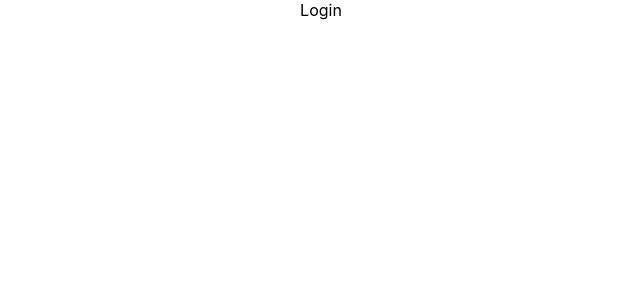
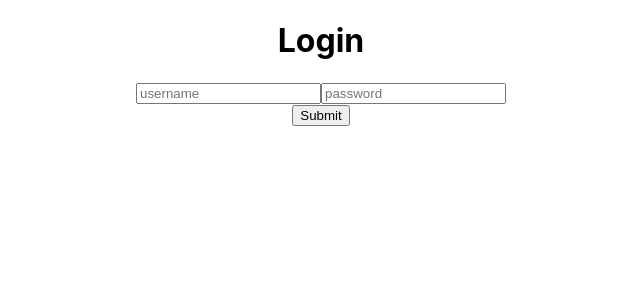
Before and after one commit to patkamon/exceed-coffee-front, a React (Create React App) app: page /login in a window 1280 px wide. Shown: the top 300 px of the page, without its empty margins (319-959 px from the left). Built offline with nearby package versions, Linux system fonts and the light colour scheme.

Commit message:
add-login

```diff
--- a/src/App.js
+++ b/src/App.js
@@ -6,12 +6,13 @@ import Login from './pages/Login';
 import Dashboard from './pages/Dashboard';
 import Queue from './pages/Queue';
 import Form from './pages/Form';
+import AuthProvider from './contexts/AuthProvider';
 
 function App() {
   return (
     <div className="App">
 
-
+      <AuthProvider>
         <Routes>
           <Route path="/home" element={<Home />} />
           <Route path="/login" element={<Login />} />
@@ -21,6 +22,7 @@ function App() {
 
           <Route path="*" element={<Navigate to="home" />} />
         </Routes>
+      </AuthProvider>
 
 
     </div>
--- /dev/null
+++ b/src/contexts/AuthProvider.js
@@ -0,0 +1,49 @@
+import React, { createContext, useContext, useEffect, useState } from "react"
+import { useNavigate } from "react-router-dom"
+
+const AuthContext = createContext({})
+
+const AuthProvider = ({ children }) => {
+  const [user, setUser] = useState({})
+  const [token, setToken] = useState({})
+
+  const navigate = useNavigate()
+
+  const setUserInfo = (user,token) => {
+    localStorage.setItem("user", JSON.stringify(user))
+    localStorage.setItem("token", JSON.stringify(token))
+    setUser(user)
+    navigate("/dashboard")
+  }
+
+  const logout = () => {
+    localStorage.removeItem("user")
+    localStorage.removeItem("token")
+    setUser({})
+    setToken({})
+    navigate("/home")
+  }
+
+  useEffect(() => {
+    const oldUser = localStorage.getItem("user")
+    const oldUser_token = localStorage.getItem("token")
+    if (oldUser && oldUser_token) {
+      navigate("/dashboard")
+      setUser(JSON.parse(oldUser))
+      setToken(JSON.parse(oldUser_token))
+    } else {
+      // navigate("/login")
+    }
+    // eslint-disable-next-line react-hooks/exhaustive-deps
+  }, [])
+
+  return (
+    <AuthContext.Provider value={{ user, token, setUserInfo, logout }}>
+      {children}
+    </AuthContext.Provider>
+  )
+}
+
+export const useAuth = () => useContext(AuthContext)
+
+export default AuthProvider
--- a/src/pages/Dashboard.js
+++ b/src/pages/Dashboard.js
@@ -1,8 +1,17 @@
 import React from 'react'
+import { useAuth } from '../contexts/AuthProvider'
 
 const Dashboard = () => {
+
+  const { token } = useAuth()
+
+
   return (
-    <div>Dashboard</div>
+    <div>Dashboard
+
+      token equal to {token}
+
+    </div>
   )
 }
 
--- a/src/pages/Form.js
+++ b/src/pages/Form.js
@@ -2,7 +2,19 @@ import React from 'react'
 
 const Form = () => {
   return (
-    <div>Form</div>
+    <div>Form
+
+            <label for="name">Enter your Name:</label>
+            <input className='customer-name' id='name' placeholder='name'/><br/>
+
+            <label for="phone">Enter your phone number:</label>
+            <input className='phone-number' id='phone' type='tel' placeholder='ex.088-777-3333'pattern="[0-9]{3}-[0-9]{3}-[0-9]{4}"/>
+
+
+
+
+
+    </div>
   )
 }
 
--- a/src/pages/Login.js
+++ b/src/pages/Login.js
@@ -1,8 +1,45 @@
 import React from 'react'
+import { getObjForm } from '../utils/form'
 
 const Login = () => {
+
+    function handleSubmit(e) {
+        e.preventDefault()
+        const data = getObjForm(e.target)
+        console.log(data)
+
+        // wating for backend
+    //     login(data)
+    //   .then((data) => {
+    //     setUserInfo(data.user)
+    //   })
+    //   .catch((resError) => {
+    //     setError(resError.response.data)
+    //   })
+    }
+
   return (
-    <div>Login</div>
+
+    <div>
+
+        <h1>Login</h1>
+
+        <form onSubmit={handleSubmit}>
+
+            <input name="username" placeholder="username" />
+            <input name="password" placeholder="password" type="password" />
+           <br/>
+           <button className='submit-btn' type='submit'>Submit</button>
+
+        </form>
+
+    </div>
+
+
+
+
+
+
   )
 }
 
--- /dev/null
+++ b/src/service/auth.js
@@ -0,0 +1,6 @@
+import axios from "axios"
+
+export async function login(user) {
+  const res = await axios.post("here", user)
+  return res.data
+}
--- /dev/null
+++ b/src/utils/form.js
@@ -0,0 +1,8 @@
+export function getObjForm(target) {
+    const data = new FormData(target)
+    const dataObj = {}
+    data.forEach((value, key) => {
+      dataObj[key] = value
+    })
+    return dataObj
+  }
```
Lines whose indentation alone changed are shown as unchanged.
